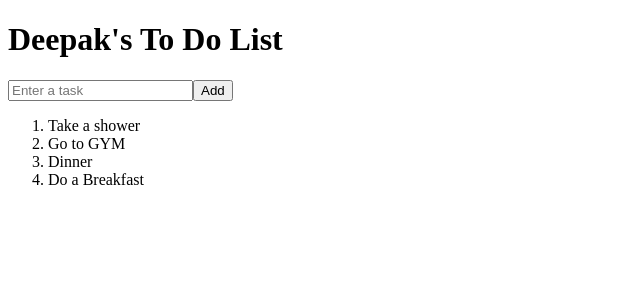
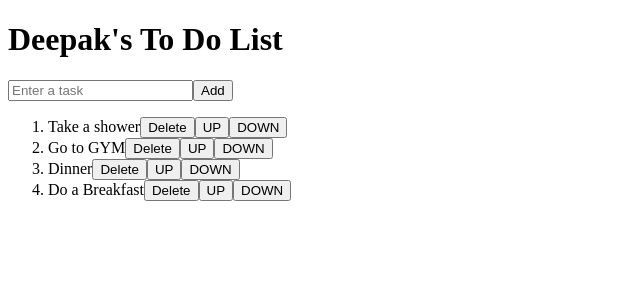
Before and after one commit to deepakwaghmare110/To-Do-App, a React app: page / in a window 1280 px wide. Shown: the top 300 px of the page, without its empty margins (0-640 px from the left). Built offline with nearby package versions, Linux system fonts and the light colour scheme.

Commit message:
buttons added

```diff
--- a/src/components/ToDoList.js
+++ b/src/components/ToDoList.js
@@ -38,6 +38,15 @@ const ToDoList = () => {
         {tasks.map((task, index) => (
           <li key={index}>
             <span>{task}</span>
+            <button className="delete-button" onClick={() => deleteTask(index)}>
+              Delete
+            </button>
+            <button className="move-button" onClick={() => moveTaskUp(index)}>
+              UP
+            </button>
+            <button className="move-button" onClick={() => moveTaskDown(index)}>
+              DOWN
+            </button>
           </li>
         ))}
       </ol>
```
